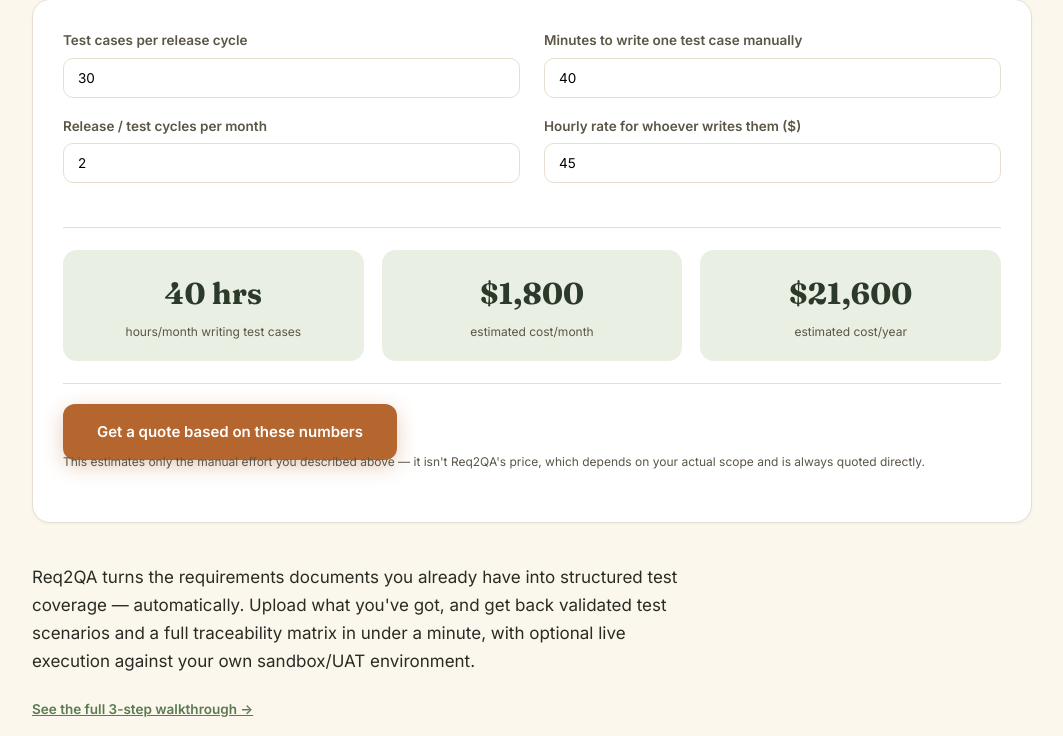
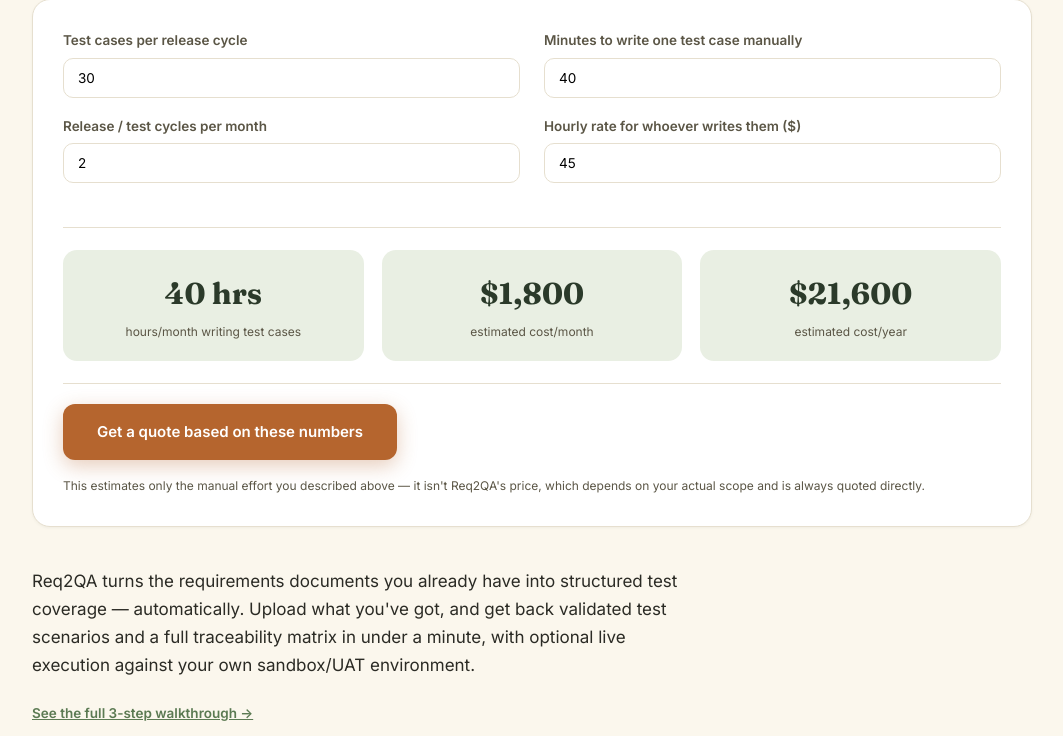
Before and after one commit to knagelli/Smart-QA-Tool, a FastAPI app: page / in a window 1280 px wide. Shown: the part 909-1645 px from the top of the page, without its empty margins (108-1171 px from the left). Run offline with FastAPI, Linux system fonts and the light colour scheme.

Commit message:
Add files via upload

```diff
--- a/app/static/style.css
+++ b/app/static/style.css
@@ -347,7 +347,7 @@ button:active,.btn:active{transform:scale(.98)}
 .calc-results{display:flex;gap:18px;flex-wrap:wrap;padding:22px 0;margin-bottom:20px;
   border-top:1px solid var(--border);border-bottom:1px solid var(--border)}
 .calc-results .card.stat{flex:1 1 140px;background:var(--sky);border:none;box-shadow:none;border-radius:14px}
-.calc-note{font-size:12px;color:var(--muted);margin-top:-8px;margin-bottom:20px}
+.calc-note{font-size:12px;color:var(--muted);margin-top:16px;margin-bottom:0}
 
 /* FAQ category grouping - subheadings above each cluster of existing
    <details> items, no change to the items themselves. */
```
